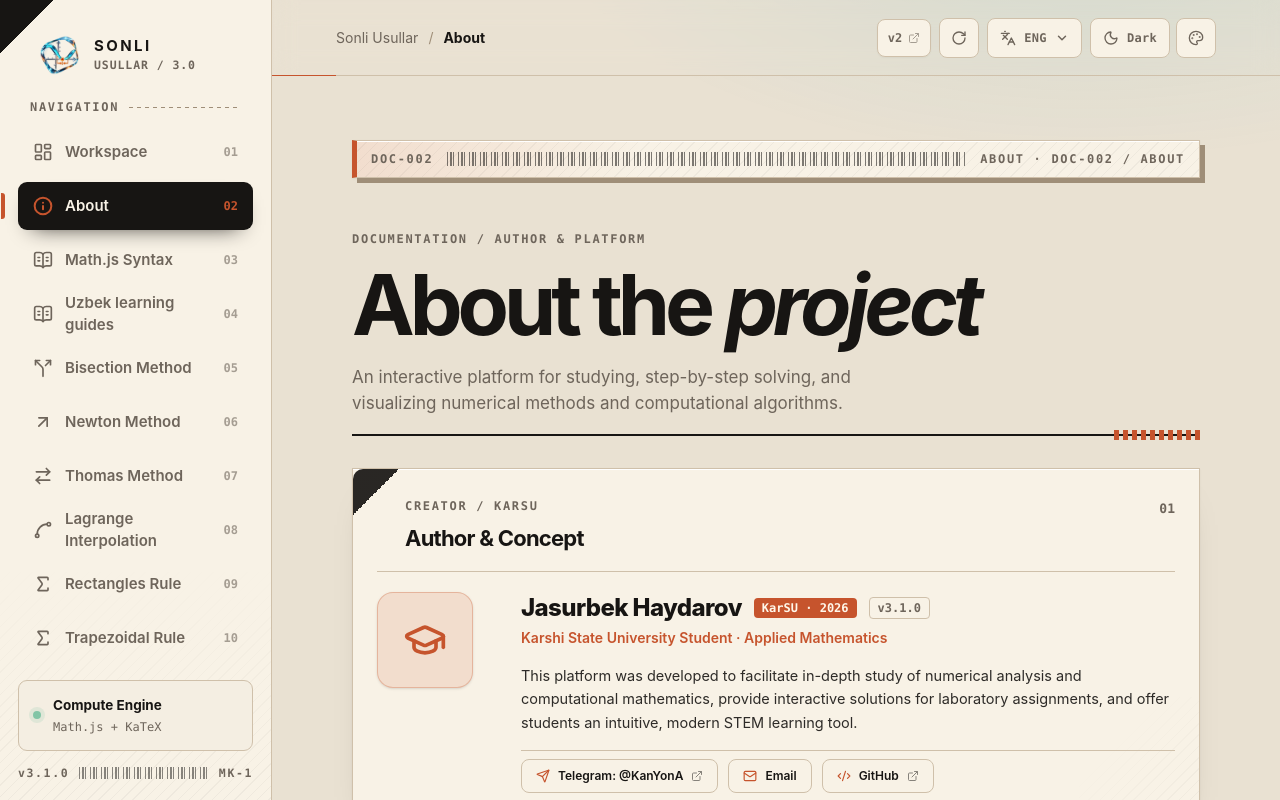
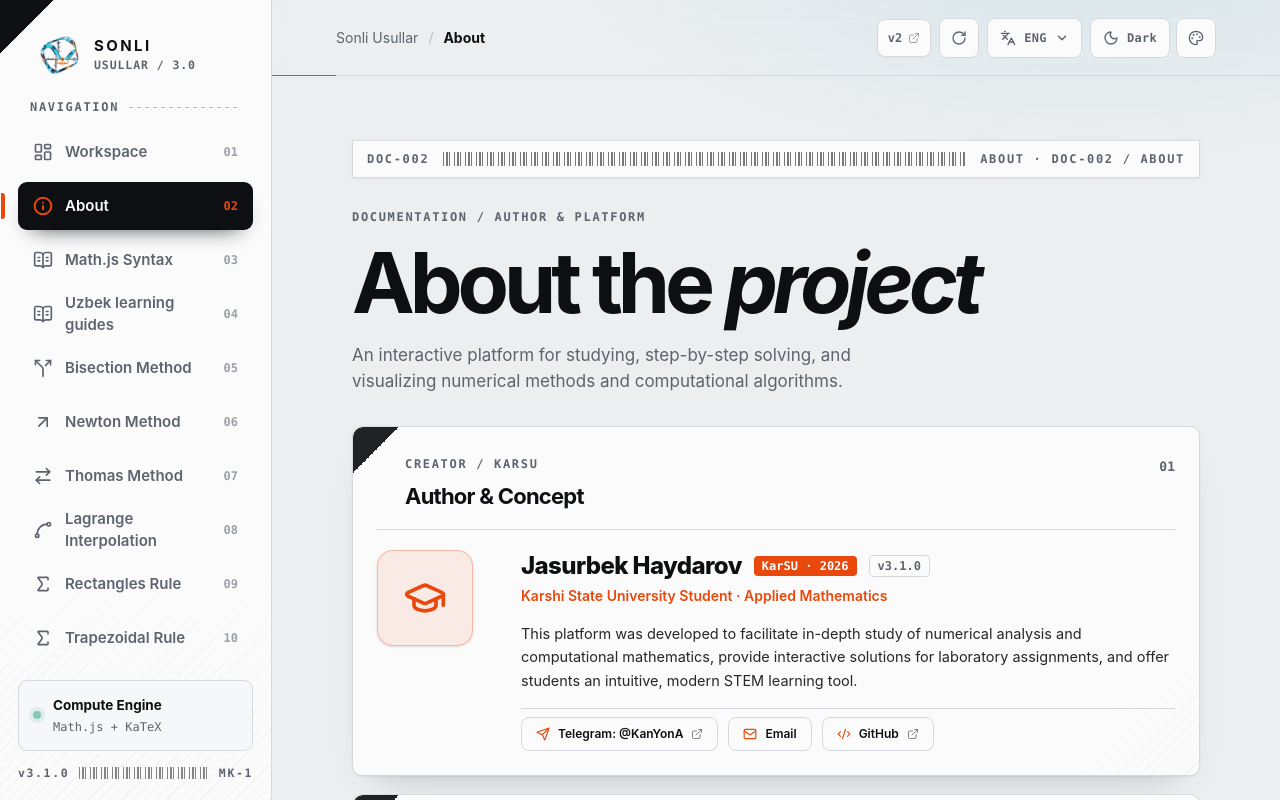
Before and after one commit to hexjasur/numeric-methods, a Next.js app: page /about in a window 1280 px wide. Shown: the top 800 px of the page. Built offline with nearby package versions, Linux system fonts and the light colour scheme.

Commit message:
Restore classic Print Stream palette

```diff
--- a/app/globals.css
+++ b/app/globals.css
@@ -3,21 +3,21 @@
 @custom-variant dark (&:where([data-theme="dark"], [data-theme="dark"] *));
 
 :root {
-  /* Semantic tokens: the Print Stream palette can be swapped by adding a future data-theme. */
-  --bg: #e9e1d2;
-  --bg-2: #f4eee2;
-  --panel: #f8f2e6;
-  --panel-2: #e2d6c3;
-  --ink: #171513;
-  --ink-2: #39332d;
-  --muted: #6e655b;
-  --line: #cfc0aa;
-  --line-2: #9f8e78;
-  --cyan: #176d6c;
-  --cyan-soft: rgba(23,109,108,.11);
-  --brand: #c6542d;
-  --brand-ink: #fff8eb;
-  --brand-soft: rgba(198,84,45,.13);
+  /* Semantic tokens: Green Pixel overrides these without changing classic Print Stream. */
+  --bg: #eceef0;
+  --bg-2: #f6f7f8;
+  --panel: #fbfbfc;
+  --panel-2: #f1f2f4;
+  --ink: #0d0f12;
+  --ink-2: #2a2e35;
+  --muted: #5d646e;
+  --line: #d5d9de;
+  --line-2: #b9bfc7;
+  --cyan: #0891b2;
+  --cyan-soft: rgba(8,145,178,.09);
+  --brand: #e8480c;
+  --brand-ink: #ffffff;
+  --brand-soft: rgba(232,72,12,.09);
   --pos: #0f9d6b;
   --neg: #d6293e;
   --ok: #0f9d6b;
@@ -57,20 +57,20 @@
 
   :root[data-theme="dark"] {
 
-  --bg: #171513;
-  --bg-2: #211d19;
-  --panel: #28231d;
-  --panel-2: #342c23;
-  --ink: #f5ead8;
-  --ink-2: #d8c8b2;
-  --muted: #a99780;
-  --line: #554737;
-  --line-2: #806b52;
-  --cyan: #76c1b1;
-  --cyan-soft: rgba(118,193,177,.13);
-  --brand: #e47a4d;
-  --brand-ink: #211813;
-  --brand-soft: rgba(228,122,77,.15);
+  --bg: #0a0b0d;
+  --bg-2: #0f1114;
+  --panel: #14161a;
+  --panel-2: #1a1d22;
+  --ink: #eef0f2;
+  --ink-2: #c3c8cf;
+  --muted: #8d949d;
+  --line: #272b32;
+  --line-2: #363b44;
+  --cyan: #22d3ee;
+  --cyan-soft: rgba(34,211,238,.1);
+  --brand: #ff6a2b;
+  --brand-ink: #0a0b0d;
+  --brand-soft: rgba(255,106,43,.12);
   --pos: #34d399;
   --neg: #fb7185;
   --ok: #34d399;
@@ -208,33 +208,12 @@
   }
 
   /* Print Stream Base Components */
-  .ps-strip {
-    border-radius: 0;
-    border-left: 5px solid var(--brand);
-    background-image: linear-gradient(90deg, var(--brand-soft), transparent 34%), var(--stripe);
-    box-shadow: 5px 5px 0 var(--line-2), var(--shadow);
-  }
-  .ps-hero {
-    position: relative;
-    padding: clamp(10px, 2vw, 22px) 0 18px;
-    border-bottom: 2px solid var(--ink);
-  }
-  .ps-hero::after {
-    content: "";
-    position: absolute;
-    right: 0;
-    bottom: -6px;
-    width: 86px;
-    height: 10px;
-    background: repeating-linear-gradient(90deg, var(--brand) 0 5px, transparent 5px 9px);
-  }
-  .ps-map,
   .ps-panel {
     position: relative;
     padding: 24px;
     background: var(--panel);
     border: 1px solid var(--line);
-    border-radius: 0;
+    border-radius: 10px;
     box-shadow: var(--shadow);
     overflow: hidden;
   }
```
